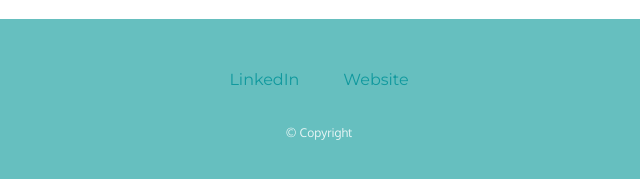
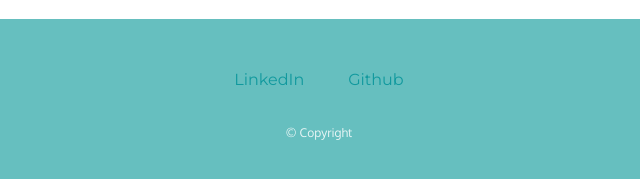
Before and after one commit to RB545/CV-Ryan, a plain HTML site: page index.html in a window 1280 px wide. Shown: the part 2956-3135 px from the top of the page, 321-961 px from the left. Drawn offline with Linux system fonts and the light colour scheme.

Commit message:
Add files via upload

```diff
--- a/index.html
+++ b/index.html
@@ -68,7 +68,7 @@
 
     <div class="bottomContainer">
       <a class="footerLink" href="https://www.linkedin.com/">LinkedIn</a>
-      <a class="footerLink" href="https://github.com/">Website</a>
+      <a class="footerLink" href="https://github.com/RB545">Github</a>
       <p class="copyright">© Copyright</p>
     </div>
 
```
